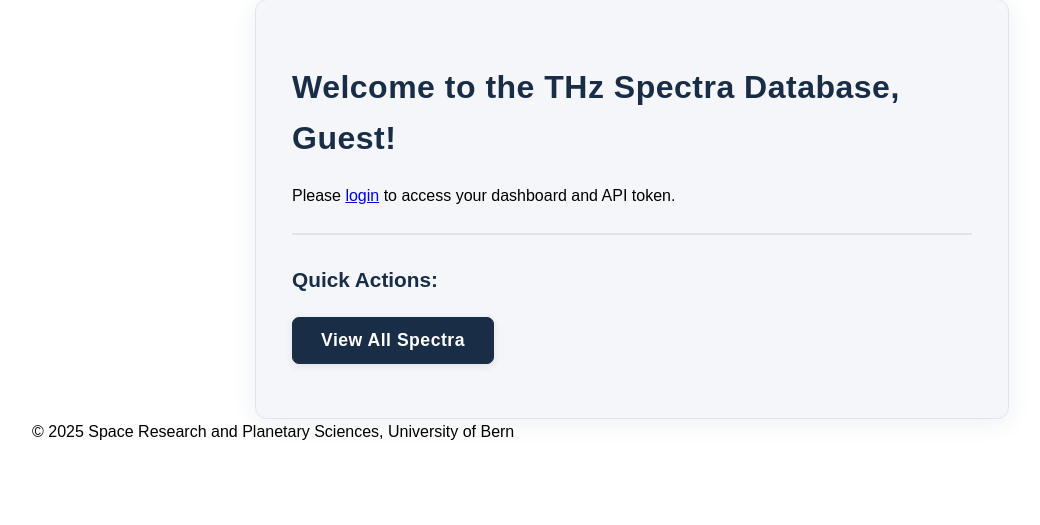
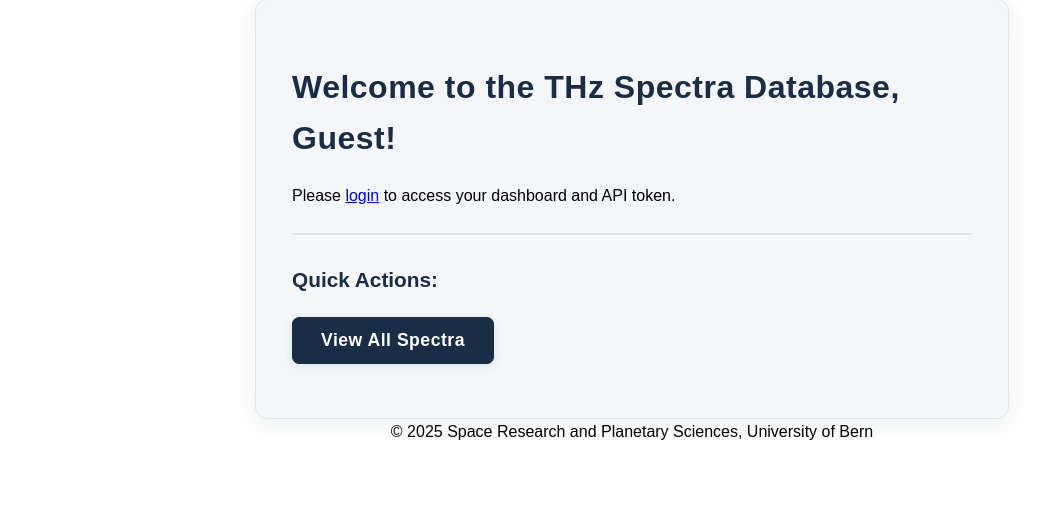
Before and after one commit to unibe-icelab/thz-tds-database, a Django app: page /spectra/ in a window 1280 px wide. Shown: the part 135-660 px from the top of the page, without its empty margins (8-1048 px from the left). Run offline with Django 3.2, Linux system fonts and the light colour scheme.

Commit message:
center copyright

```diff
--- a/spectra/templates/spectra/base.html
+++ b/spectra/templates/spectra/base.html
@@ -263,7 +263,7 @@
 </main>
 
 <footer>
-    <p class="container">&copy; {% now "Y" %} Space Research and Planetary Sciences, University of Bern </p>
+    <center class="container">&copy; {% now "Y" %} Space Research and Planetary Sciences, University of Bern </center>
 </footer>
 {% block scripts_extra %}{% endblock %}
 </body>
```
